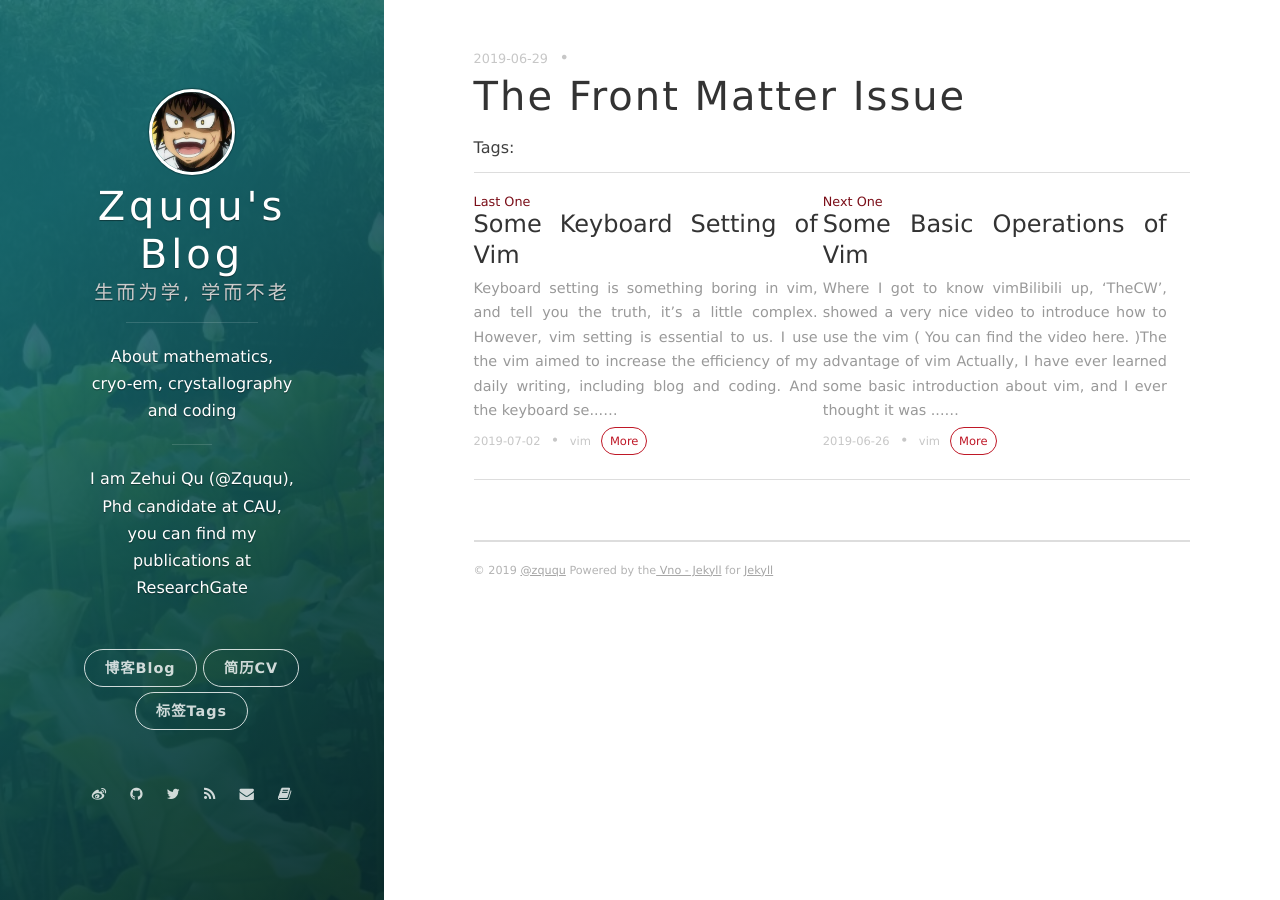
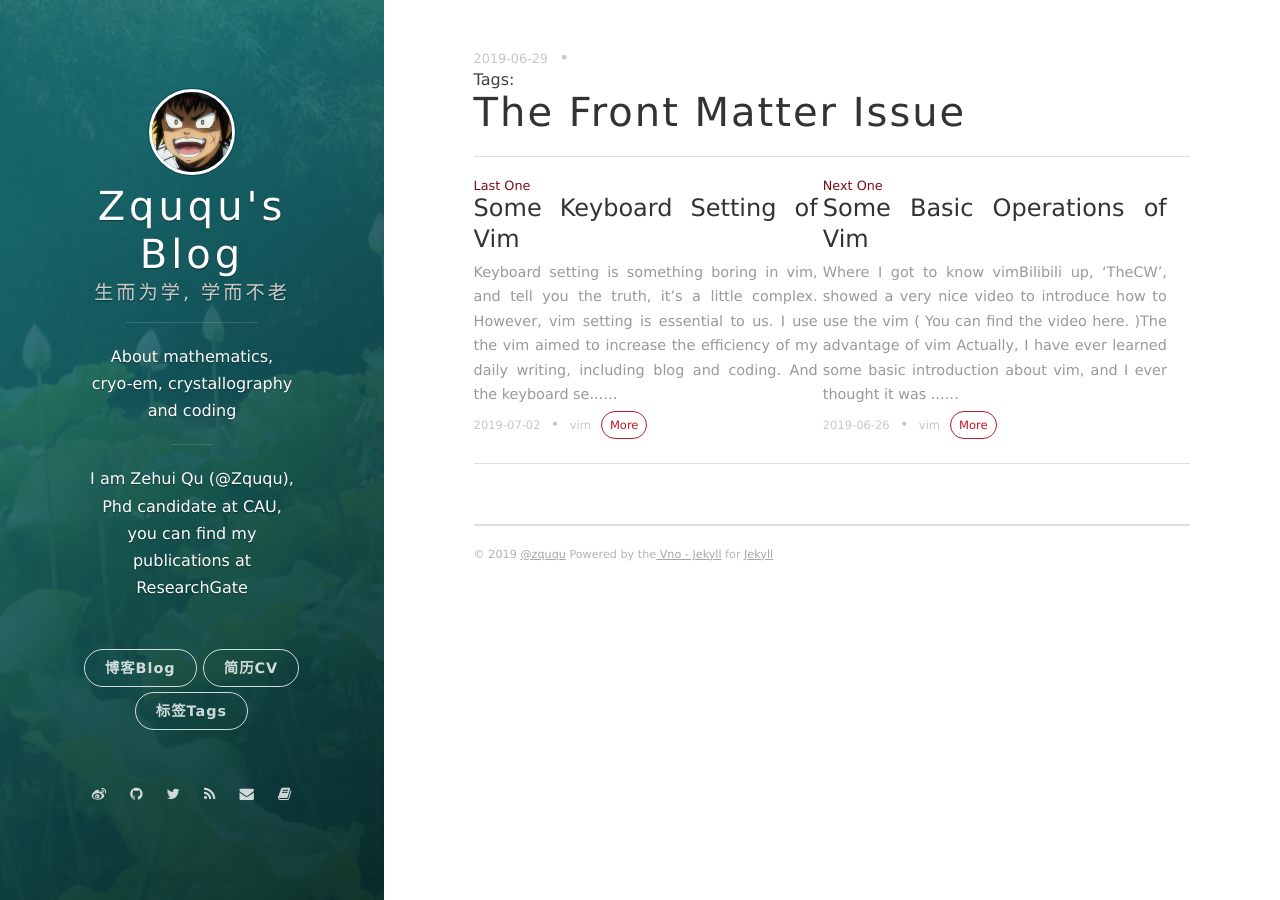
Before and after one commit to onevcat/vno-jekyll, a Jekyll site: the page built from _posts/2019-06-29-the-front-matter-issue.markdown, in a window 1280 px wide. Built offline with Jekyll 4.4.1, drawn with Linux system fonts in a browser that asks for light colours; nearby versions of some CDN libraries; our own code applies the rules of GitHub Pages for plain Markdown files; comment, search, counter and statistics services are not loaded.

Commit message:
fix the tags position

```diff
--- a/_layouts/post.html
+++ b/_layouts/post.html
@@ -12,8 +12,8 @@ layout: default
     <div class="post-meta">
       <time datetime="{{page.date | date: date_to_xmlschema}}" itemprop="datePublished" class="post-meta__date date">{{page.date | date: "%F"}}</time> &#8226; <span class="post-meta__tags tags">{{page.tags | join:' '}}</span>
     </div>
+       {% include post-tag.html %}
     <h1 class="post-title">{{ page.title }}</h1>
-       {% include post-tag.html %}
 
   </header>
 
```
